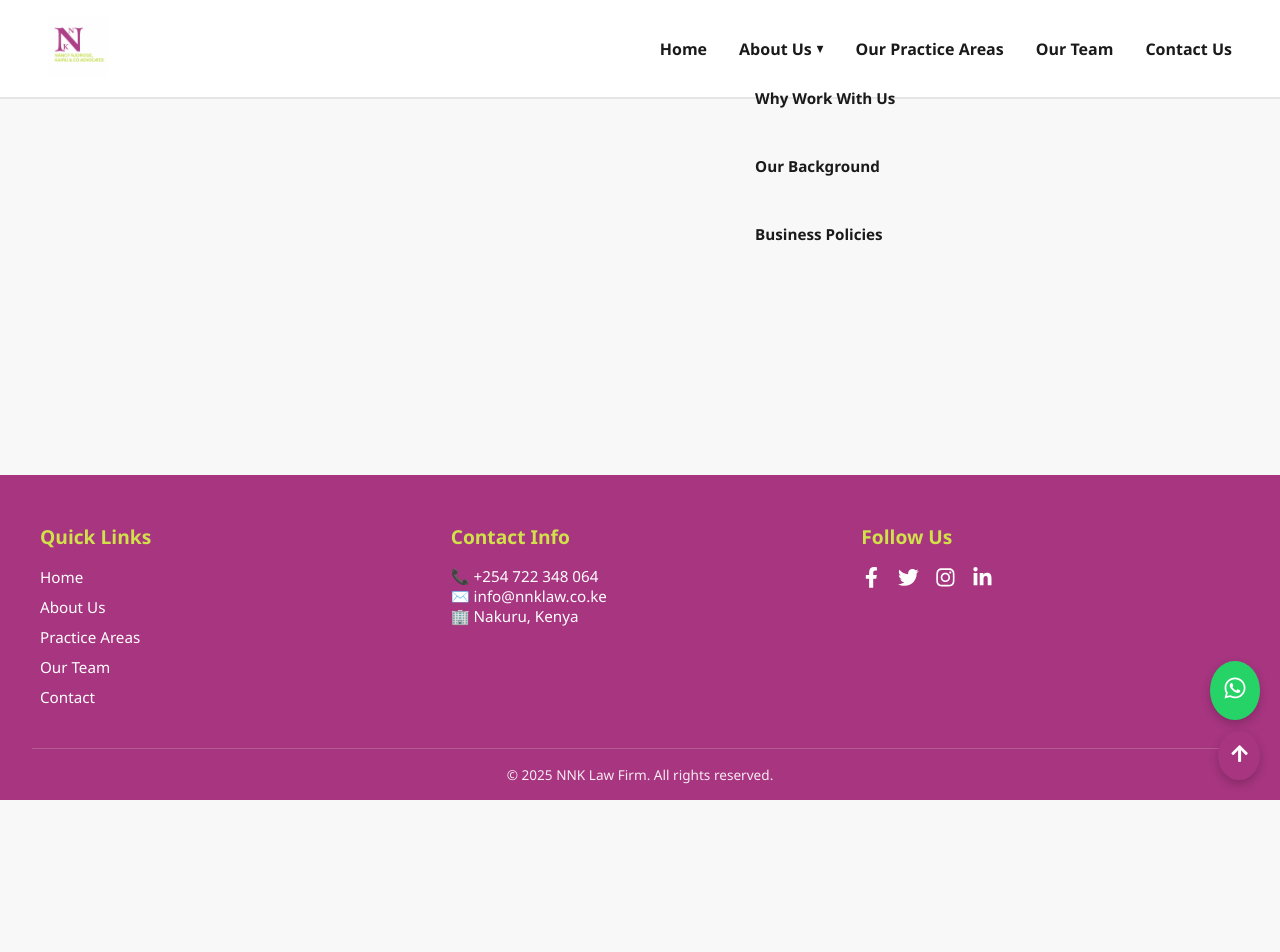
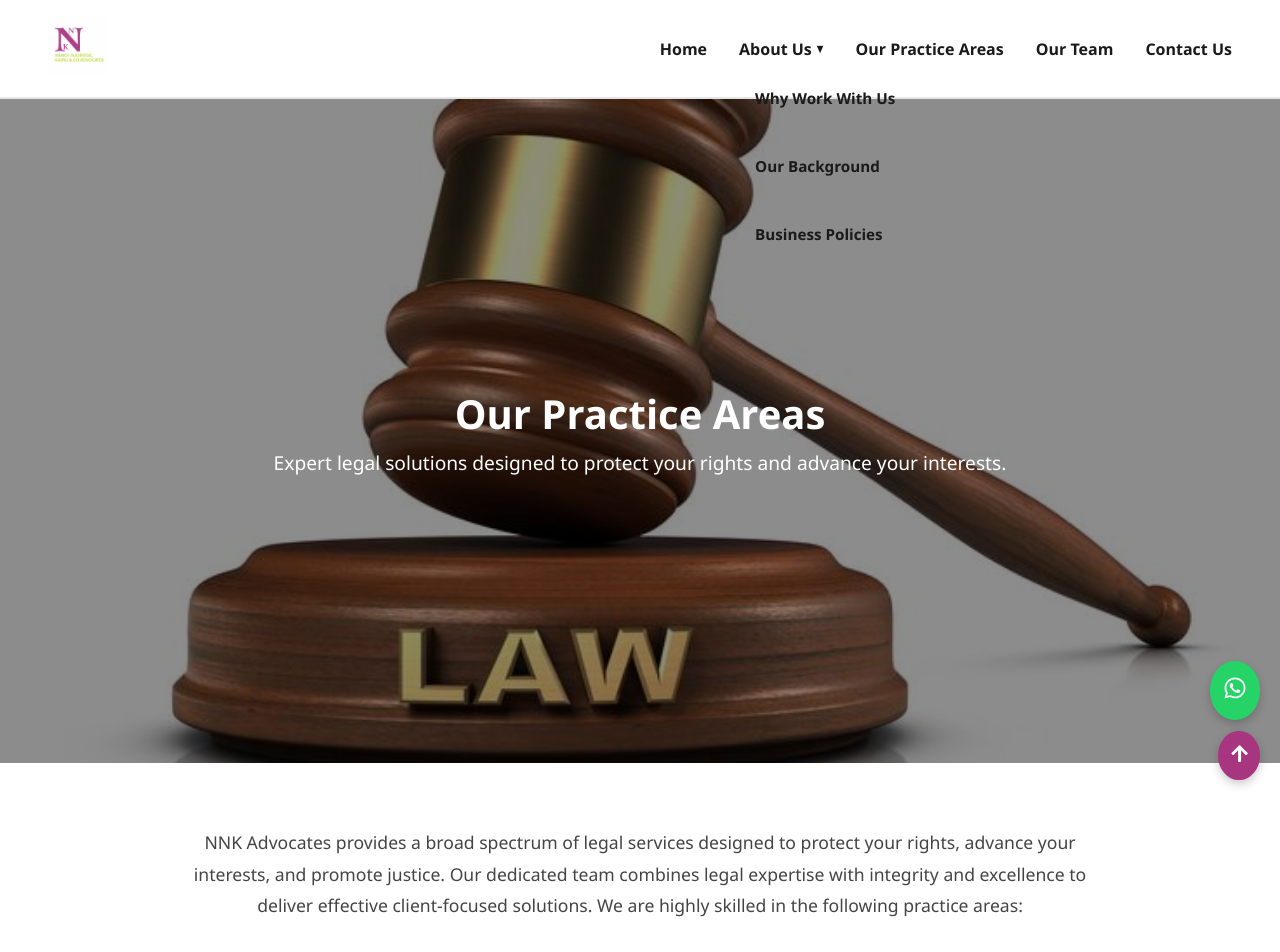
Before and after one commit to Kihikah/NNK-Advocates, a React (Vite) app: page /practice-areas in a window 1280 px wide. Shown: the top 952 px of the page. Before the commit the page ends 800 px from the top, so only its background shows below. Built offline with nearby package versions, Linux system fonts and the light colour scheme.

Commit message:
Add practice areas page

```diff
--- a/src/App.jsx
+++ b/src/App.jsx
@@ -11,6 +11,7 @@ import Footer from "./components/Footer";
 import OurBackground from "./pages/OurBackground";
 import WhyWorkWithUs from "./pages/WhyWorkWithUs";
 import BusinessPolicies from "./pages/BusinessPolicies";
+import PracticeAreas from "./pages/PracticeAreas";
 
 function App() {
   return (
@@ -36,6 +37,7 @@ function App() {
             <Route path="/about/background" element={<OurBackground />} />
             <Route path="/about/why-work-with-us" element={<WhyWorkWithUs />} />
             <Route path="/about/business-policies" element={<BusinessPolicies />} />
+            <Route path="/practice-areas" element={<PracticeAreas />} />
           </Routes>
         </main>
         <Footer />
--- a/src/components/Header.jsx
+++ b/src/components/Header.jsx
@@ -73,13 +73,17 @@ const Header = () => {
                     Business Policies
                   </Link>
                 </li>
+
+
               </ul>
+            </li>
+          <li>
+            <Link to="/practice-areas" onClick={() => setMenuOpen(false)}>
+              Our Practice Areas
+            </Link>
           </li>
 
           {/* ✅ Scrollable Section Links (optional later for smooth scroll) */}
-          <li>
-            <a href="#practice">Our Practice Areas</a>
-          </li>
           <li>
             <a href="#team">Our Team</a>
           </li>
--- /dev/null
+++ b/src/pages/PracticeAreas.jsx
@@ -0,0 +1,117 @@
+import React, { useState } from "react";
+import "../styles/PracticeAreas.css";
+import {
+  FaGavel,
+  FaLeaf,
+  FaUsers,
+  FaLandmark,
+  FaVoteYea,
+  FaHandshake,
+  FaBuilding,
+  FaShieldAlt,
+  FaBook,
+  FaHouseUser,
+  FaMoneyBill,
+  FaFileContract,
+  FaUserTie,
+  FaPeace,
+  FaBalanceScale,
+  FaBriefcase,
+  FaCopyright,
+  FaChild
+} from "react-icons/fa";
+import { useNavigate } from "react-router-dom";
+
+const practiceAreas = [
+  { title: "Civil and Criminal Law Litigation", icon: <FaGavel /> },
+  { title: "Environment and Land Matters", icon: <FaLeaf /> },
+  { title: "Family and Succession Disputes", icon: <FaUsers /> },
+  { title: "Constitutional and Judicial Review", icon: <FaLandmark /> },
+  { title: "Election Petitions", icon: <FaVoteYea /> },
+  { title: "Arbitration and Alternative Dispute Resolutions", icon: <FaHandshake /> },
+  { title: "Commercial Law Litigation", icon: <FaBuilding /> },
+  { title: "Insurance Law Litigation", icon: <FaShieldAlt /> },
+  { title: "Defamation Law", icon: <FaBook /> },
+  { title: "Property Law", icon: <FaHouseUser /> },
+  { title: "Debt Collection and Litigation", icon: <FaMoneyBill /> },
+  { title: "Conveyancing and Security Documentation", icon: <FaFileContract /> },
+  { title: "Corporate Law", icon: <FaUserTie /> },
+  { title: "Mergers and Acquisitions", icon: <FaPeace /> },
+  { title: "Administration and Trusts", icon: <FaBalanceScale /> },
+  { title: "Employment and Labour Disputes", icon: <FaBriefcase /> },
+  { title: "Intellectual Property Law", icon: <FaCopyright /> },
+  { title: "Children and Adoption Matters", icon: <FaChild /> },
+];
+
+const PracticeAreas = () => {
+  const [currentPage, setCurrentPage] = useState(1);
+  const navigate = useNavigate();
+  const itemsPerPage = 6;
+  const totalPages = Math.ceil(practiceAreas.length / itemsPerPage);
+
+  const startIndex = (currentPage - 1) * itemsPerPage;
+  const currentItems = practiceAreas.slice(startIndex, startIndex + itemsPerPage);
+
+  const handleReadMore = (area) => {
+    const slug = area.title.replace(/\s+/g, "-").toLowerCase();
+    navigate(`/practice/${slug}`);
+  };
+
+  return (
+    <div className="practice-container">
+      {/* Hero Section */}
+      <section className="practice-hero">
+        <div className="hero-overlay">
+          <h1>Our Practice Areas</h1>
+          <p>Expert legal solutions designed to protect your rights and advance your interests.</p>
+        </div>
+      </section>
+
+      {/* Intro Paragraph */}
+      <section className="practice-intro">
+        <div className="intro-wrapper">
+          <p>
+            NNK Advocates provides a broad spectrum of legal services designed to protect your rights,
+            advance your interests, and promote justice. Our dedicated team combines legal expertise
+            with integrity and excellence to deliver effective client-focused solutions.
+            We are highly skilled in the following practice areas:
+          </p>
+        </div>
+      </section>
+
+      {/* Practice Area Cards */}
+      <section className="practice-grid-section">
+        <div className="practice-grid">
+          {currentItems.map((item, index) => (
+            <div className="practice-card" key={index}>
+              <div className="icon">{item.icon}</div>
+              <h3>{item.title}</h3>
+              <button onClick={() => handleReadMore(item)}>Read More</button>
+            </div>
+          ))}
+        </div>
+
+        {/* Pagination */}
+        <div className="pagination">
+          <button
+            className="page-btn"
+            disabled={currentPage === 1}
+            onClick={() => setCurrentPage(currentPage - 1)}
+          >
+            Previous
+          </button>
+          <span>Page {currentPage} of {totalPages}</span>
+          <button
+            className="page-btn"
+            disabled={currentPage === totalPages}
+            onClick={() => setCurrentPage(currentPage + 1)}
+          >
+            Next
+          </button>
+        </div>
+      </section>
+    </div>
+  );
+};
+
+export default PracticeAreas;
--- /dev/null
+++ b/src/styles/PracticeAreas.css
@@ -0,0 +1,165 @@
+/* ============================
+   Practice Areas Page Styles
+============================ */
+
+/* Hero Section */
+.practice-hero {
+  background: url("../assets/5.jpeg") center/cover no-repeat;
+  height: 83vh;
+  display: flex;
+  align-items: center;
+  justify-content: center;
+  position: relative;
+}
+
+.hero-overlay {
+  position: absolute;
+  top: 0;
+  left: 0;
+  right: 0;
+  bottom: 0;
+  background: rgba(0, 0, 0, 0.45);
+  display: flex;
+  flex-direction: column;
+  justify-content: center;
+  align-items: center;
+  text-align: center;
+}
+
+.hero-overlay h1 {
+  font-size: 2.5rem;
+  font-weight: 600;
+  color: #fff;
+  margin-bottom: 0.5rem;
+}
+
+.hero-overlay p {
+  font-size: 1.2rem;
+  color: #fff;
+}
+
+/* Intro Section */
+.practice-intro {
+  background: #fff;
+  padding: 4rem 2rem;
+  text-align: center;
+}
+
+.intro-wrapper {
+  max-width: 900px;
+  margin: 0 auto;
+}
+
+.intro-wrapper p {
+  color: #444;
+  font-size: 1.1rem;
+  line-height: 1.8;
+}
+
+/* Practice Grid Section */
+.practice-grid-section {
+  background: url("../assets/6.jpeg") center/cover no-repeat;
+  padding: 4rem 2rem;
+}
+
+.practice-grid {
+  display: grid;
+  grid-template-columns: repeat(3, 1fr);
+  gap: 2rem;
+  max-width: 1200px;
+  margin: 0 auto;
+}
+
+.practice-card {
+  background: rgba(255, 255, 255, 0.9);
+  backdrop-filter: blur(5px);
+  padding: 2rem 1.5rem;
+  text-align: center;
+  border-radius: 10px;
+  border: 1px solid var(--border-light);
+  box-shadow: 0 4px 8px rgba(0, 0, 0, 0.05);
+  transition: transform 0.3s ease, box-shadow 0.3s ease;
+}
+
+.practice-card:hover {
+  transform: translateY(-5px);
+  box-shadow: 0 8px 14px rgba(0, 0, 0, 0.1);
+}
+
+.icon {
+  font-size: 2rem;
+  color: #1e3c72;
+  margin-bottom: 1rem;
+}
+
+.practice-card h3 {
+  color: #555;
+  font-size: 1.2rem;
+  margin-bottom: 1rem;
+  font-weight: 600;
+}
+
+.practice-card button {
+  background: #1e3c72;
+  color: #fff;
+  padding: 0.5rem 1rem;
+  border: none;
+  border-radius: 25px;
+  cursor: pointer;
+  transition: background 0.3s ease;
+}
+
+.practice-card button:hover {
+  background: #274d91;
+}
+
+/* Pagination */
+.pagination {
+  margin-top: 3rem;
+  display: flex;
+  justify-content: center;
+  align-items: center;
+  gap: 1rem;
+}
+
+.page-btn {
+  background: var(--primary);
+  color: #fff;
+  padding: 0.5rem 1rem;
+  border: none;
+  border-radius: 6px;
+  cursor: pointer;
+  transition: background 0.3s ease;
+}
+
+.page-btn:hover:not(:disabled) {
+  background: var(--accent);
+}
+
+.page-btn:disabled {
+  background: #ccc;
+  cursor: not-allowed;
+}
+
+/* Responsive */
+@media (max-width: 768px) {
+  .hero-overlay h1 {
+    font-size: 2rem;
+  }
+
+  .hero-overlay p {
+    font-size: 1rem;
+  }
+
+  .intro-wrapper p {
+    font-size: 1rem;
+  }
+
+  .practice-card h3 {
+    font-size: 1.1rem;
+  }
+
+  .icon {
+    font-size: 1.8rem;
+  }
+}
```
Lines whose indentation alone changed are shown as unchanged.
